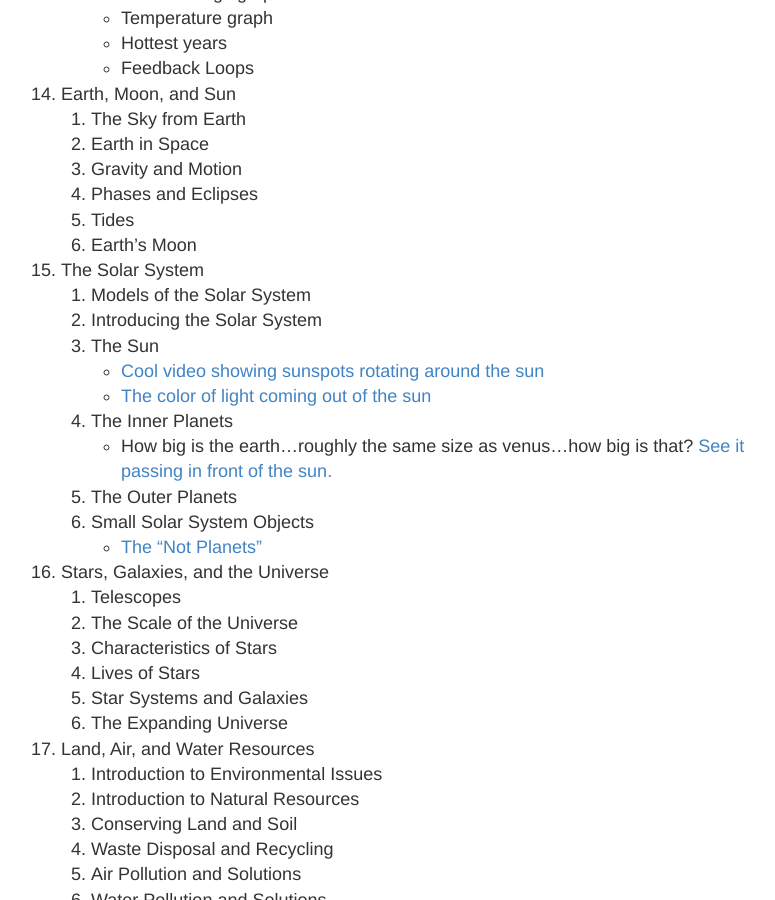
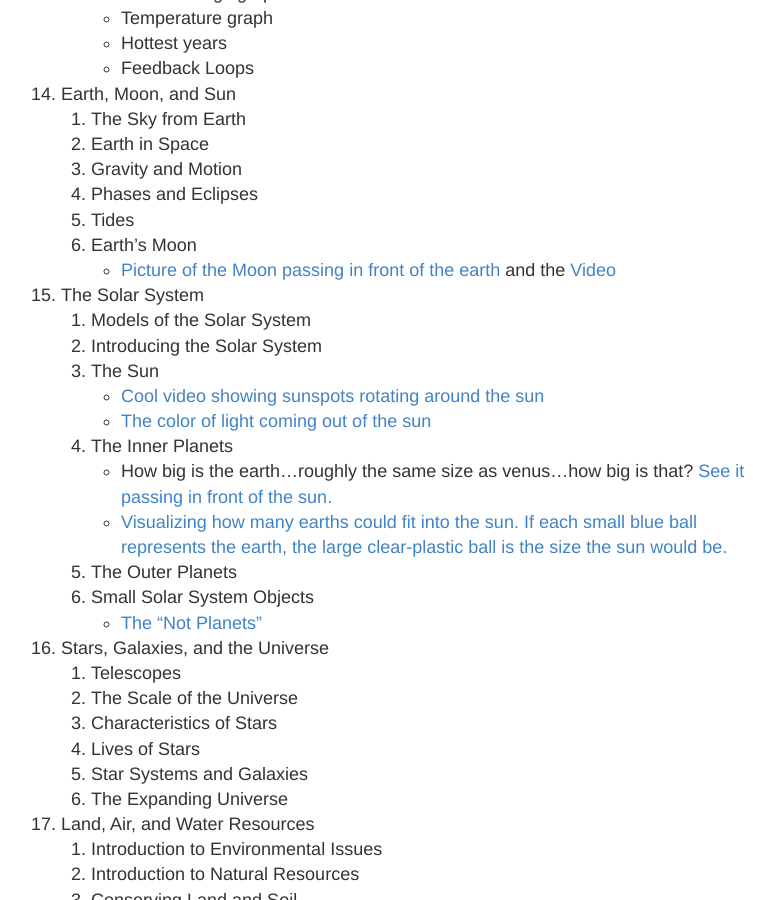
Before and after one commit to ctkstl/earth_science, a Jekyll site: the page built from resources.md, in a window 1280 px wide and 900 px high, scrolled down 5699 px. Shown: the whole window, without its empty margins (249-1024 px from the left). Built offline with Jekyll 4.4.1, drawn with Linux system fonts in a browser that asks for light colours; Markdown is read by kramdown in place of the engine named in the settings.

Commit message:
Added space links

```diff
--- a/resources.md
+++ b/resources.md
@@ -178,6 +178,7 @@ permalink: /resources/
     4.  Phases and Eclipses
     5.  Tides
     6.  Earth’s Moon
+        *   [Picture of the Moon passing in front of the earth](http://apod.nasa.gov/apod/ap150807.html) and the [Video](https://www.youtube.com/watch?v=DMdhQsHbWTs)
 15. The Solar System
     1.  Models of the Solar System
     2.  Introducing the Solar System
@@ -186,6 +187,7 @@ permalink: /resources/
         *    [The color of light coming out of the sun](http://apod.nasa.gov/apod/ap150628.html)
     4.  The Inner Planets
         *    How big is the earth...roughly the same size as venus...how big is that? [See it passing in front of the sun.](http://www.nasa.gov/feature/goddard/scientists-study-venus-atmosphere-through-transit)
+        *    [Visualizing how many earths could fit into the sun. If each small blue ball represents the earth, the large clear-plastic ball is the size the sun would be.](http://i.imgur.com/U5tdA1e.jpg)
     5.  The Outer Planets
     6.  Small Solar System Objects
         *    [The "Not Planets"](http://www.planetary.org/blogs/emily-lakdawalla/2015/07141338-the-not-planets.html)
```
